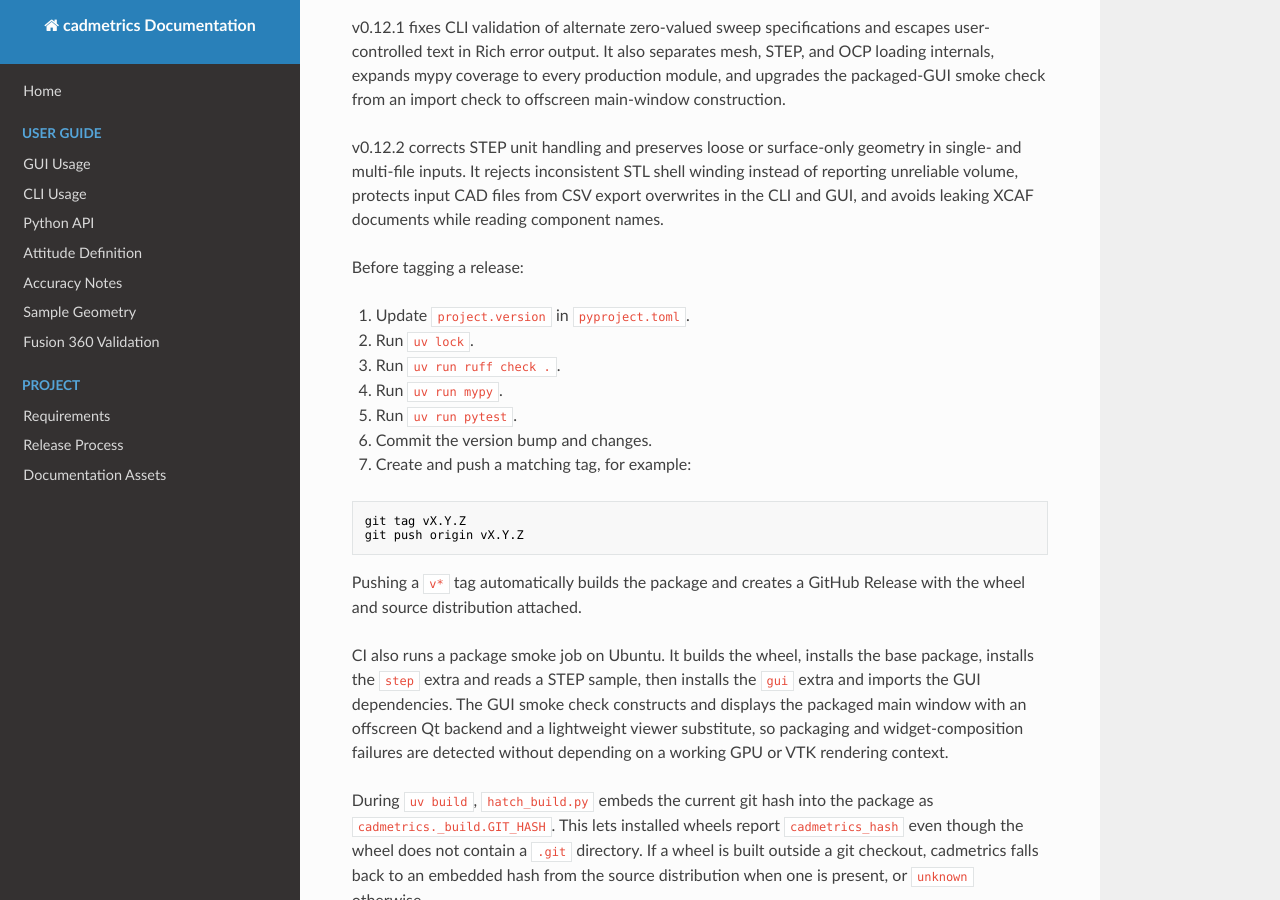
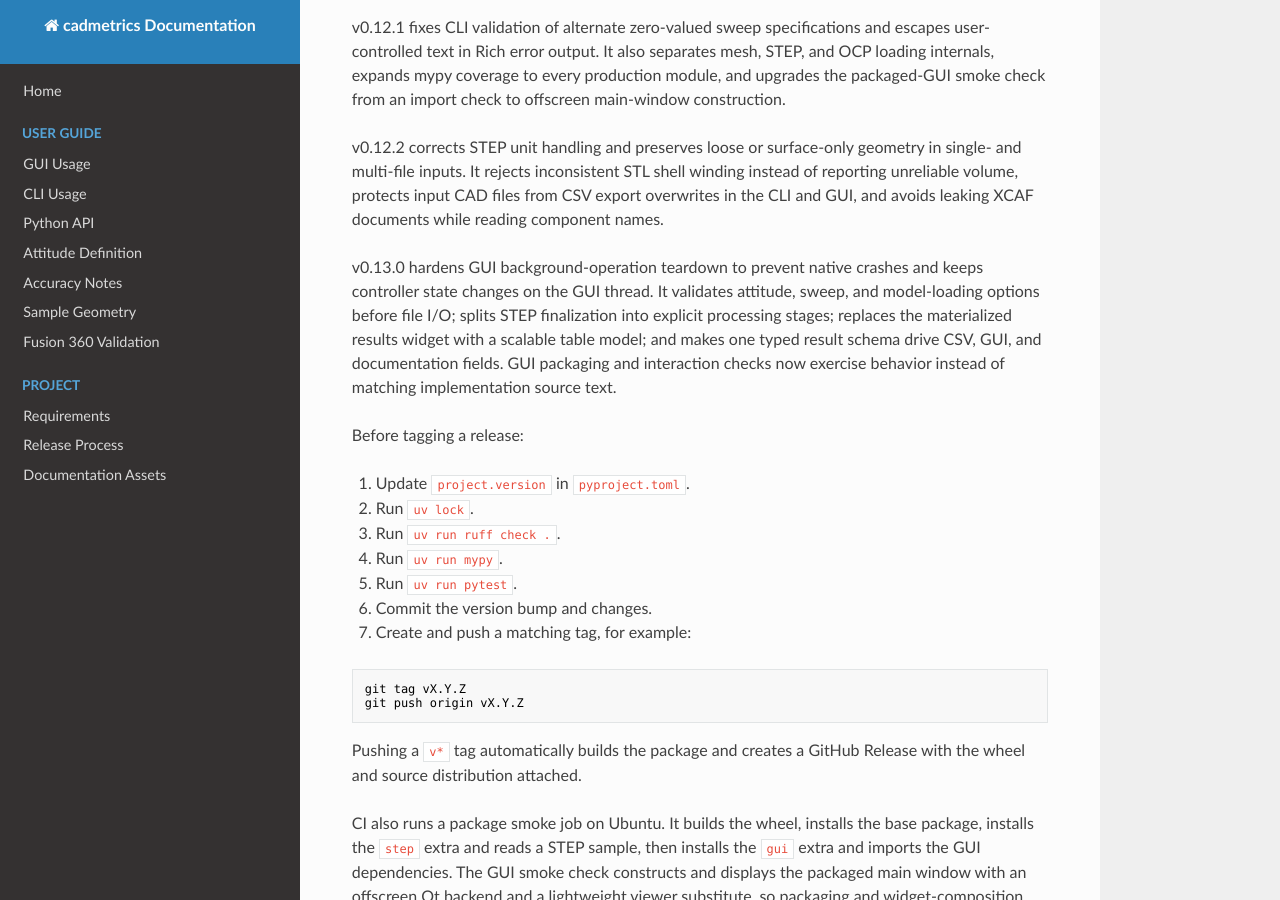
Before and after one commit to pandorobo11/cadmetrics, an MkDocs documentation site: the page built from docs/release.md, in a window 1280 px wide and 900 px high, scrolled down 485 px. Built offline with MkDocs 1.6.1, drawn with Linux system fonts in a browser that asks for light colours; nearby versions of some CDN libraries.

Commit message:
Prepare v0.13.0 release

```diff
--- a/docs/release.md
+++ b/docs/release.md
@@ -23,6 +23,13 @@ v0.12.2 corrects STEP unit handling and preserves loose or surface-only geometry
 multi-file inputs. It rejects inconsistent STL shell winding instead of reporting unreliable
 volume, protects input CAD files from CSV export overwrites in the CLI and GUI, and avoids leaking
 XCAF documents while reading component names.
+
+v0.13.0 hardens GUI background-operation teardown to prevent native crashes and keeps controller
+state changes on the GUI thread. It validates attitude, sweep, and model-loading options before
+file I/O; splits STEP finalization into explicit processing stages; replaces the materialized
+results widget with a scalable table model; and makes one typed result schema drive CSV, GUI, and
+documentation fields. GUI packaging and interaction checks now exercise behavior instead of
+matching implementation source text.
 
 Before tagging a release:
 
--- a/pyproject.toml
+++ b/pyproject.toml
@@ -1,6 +1,6 @@
 [project]
 name = "cadmetrics"
-version = "0.12.2"
+version = "0.13.0"
 description = "CLI and Python API for CAD volume, surface area, and projected area metrics."
 readme = "README.md"
 requires-python = ">=3.12,<3.13"
```
Also changed, not shown: 1 other file.
